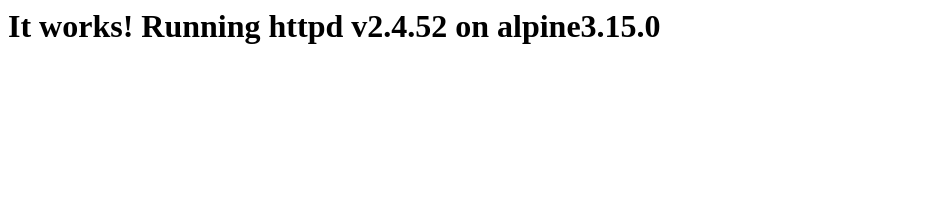
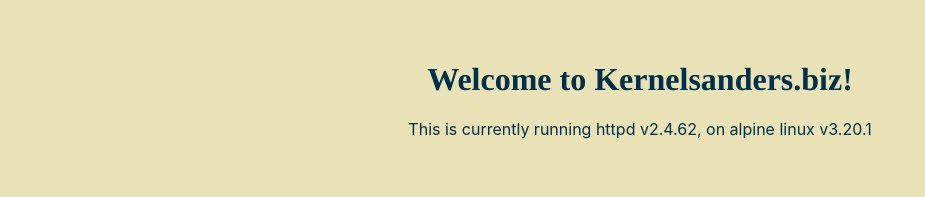
Before and after one commit to kernel528/httpd-docker, a plain HTML site: page htdocs/index.html in a window 1280 px wide. Shown: the whole page, without its empty margins (0-925 px from the left). Drawn offline with nearby package versions, Linux system fonts and the light colour scheme.

Commit message:
Updated htdocs and httpd-foreground files to current.

```diff
--- a/htdocs/index.html
+++ b/htdocs/index.html
@@ -1 +1,18 @@
-<html><body><h1>It works! Running httpd v2.4.52 on alpine3.15.0</h1></body></html>
+<!DOCTYPE html>
+<html lang="en">
+<head>
+    <meta charset="UTF-8">
+    <meta http-equiv="X-UA-Compatible" content="IE=edge" />
+    <meta name="viewport" content="width=device-width, initial-scale=1.0" />
+    <title>Kernelsanders.biz Homepage</title>
+    <link
+        rel="stylesheet"
+        href="https://cdnjs.cloudflare.com/ajax/libs/normalize/8.0.1/normalize.min.css"
+    />
+    <link href="style.css" rel="stylesheet" type="text/css" />
+</head>
+<body>
+    <h1>Welcome to Kernelsanders.biz!</h1>
+    <p>This is currently running httpd v2.4.62, on alpine linux v3.20.1</p>
+</body>
+</html>
--- /dev/null
+++ b/htdocs/style.css
@@ -0,0 +1,16 @@
+h1 {
+    font-family: "Playfair Display", Times, serif;
+    text-align: center;
+}
+
+body {
+    background-color: #eae2b7;
+    color: #003049;
+    font-family: "Source Sans Pro", Tahoma, Geneva, Verdana, sans-serif;
+    padding: 40px;
+}
+
+p {
+    font-family: -apple-system;
+    text-align: center;
+}
```
Also changed, not shown: 1 other file.
